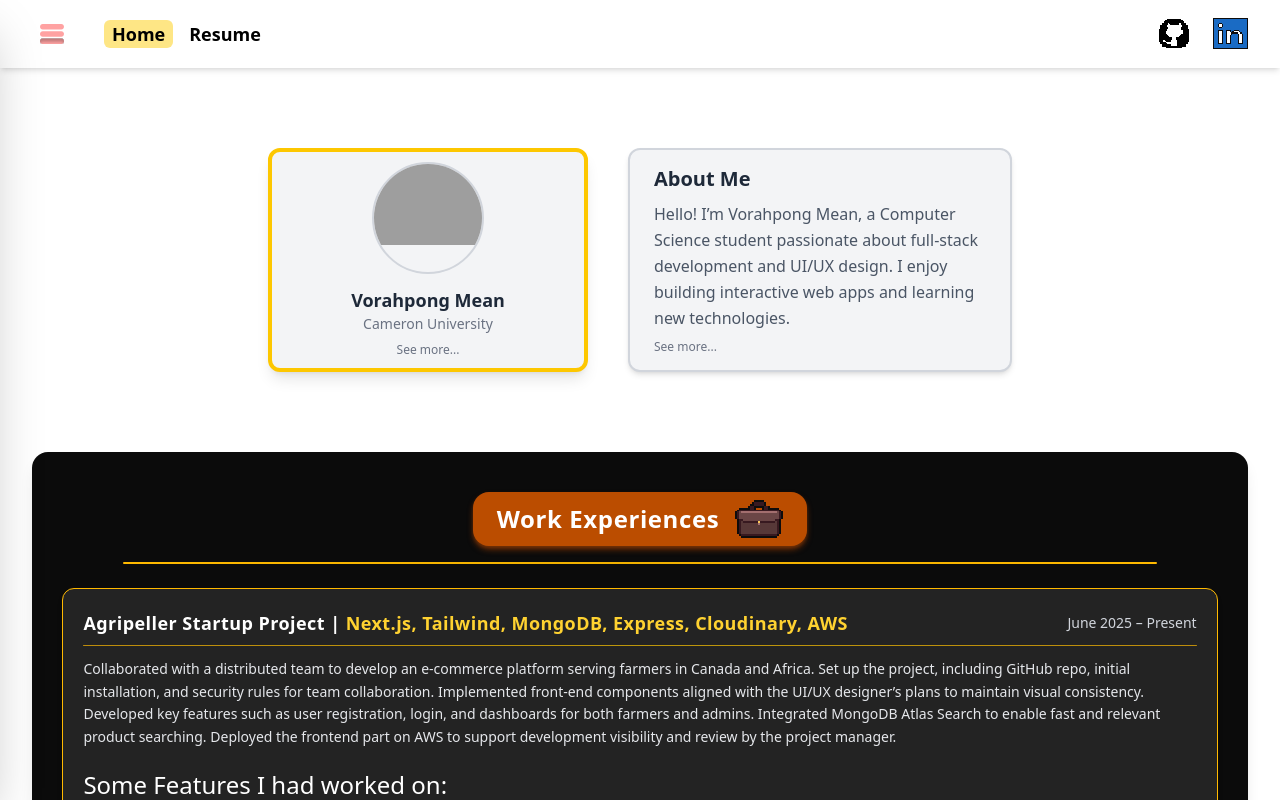
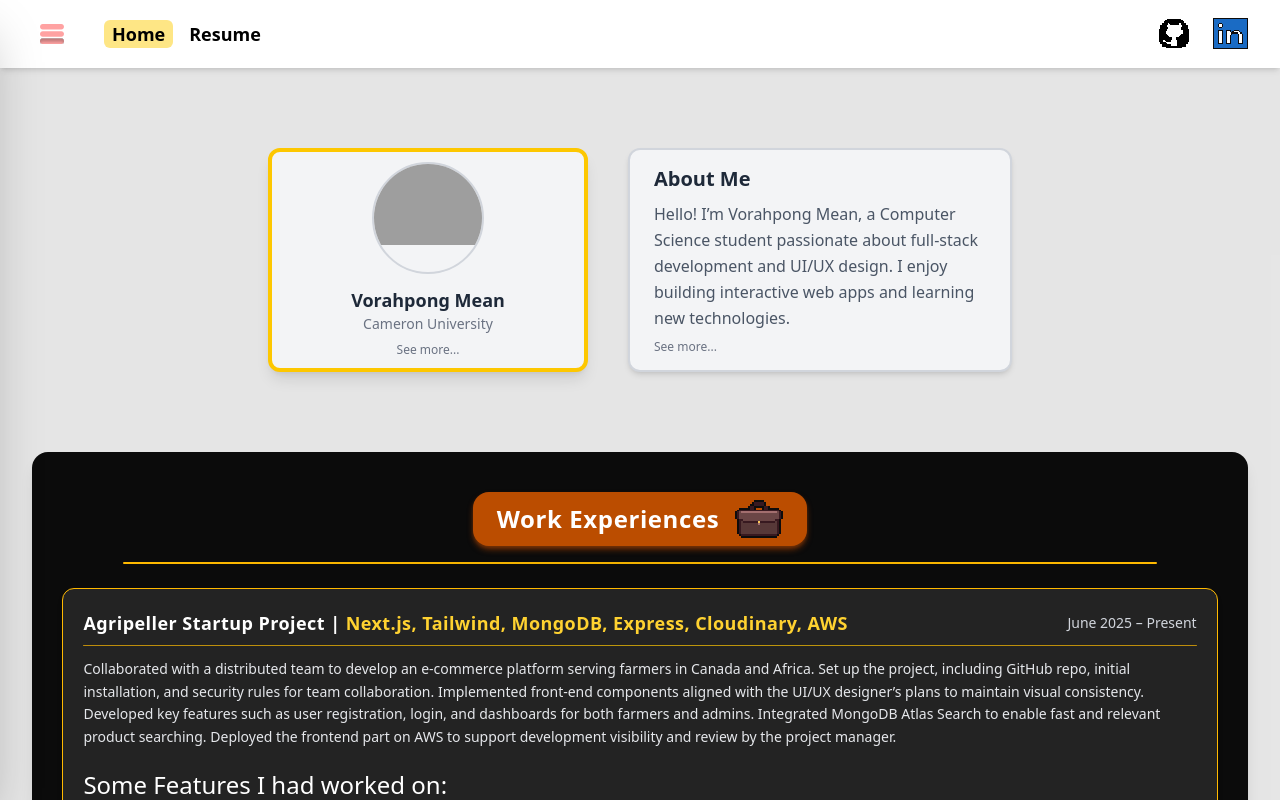
Before and after one commit to VorahPong/personal-portfolio-frontend, a Next.js app: page / in a window 1280 px wide. Shown: the top 800 px of the page. Built offline with nearby package versions, Linux system fonts and the light colour scheme; grey boxes are pictures that could not be loaded.

Commit message:
change background color

```diff
--- a/src/app/page.tsx
+++ b/src/app/page.tsx
@@ -4,7 +4,7 @@ import Footer from "./components/main-page/footer";
 export default function Home() {
   return (
     <div className="min-h-screen flex flex-col">
-      <main className="flex-1">
+      <main className="flex-1 bg-black/10">
         <Body />
       </main>
       <Footer />
```
